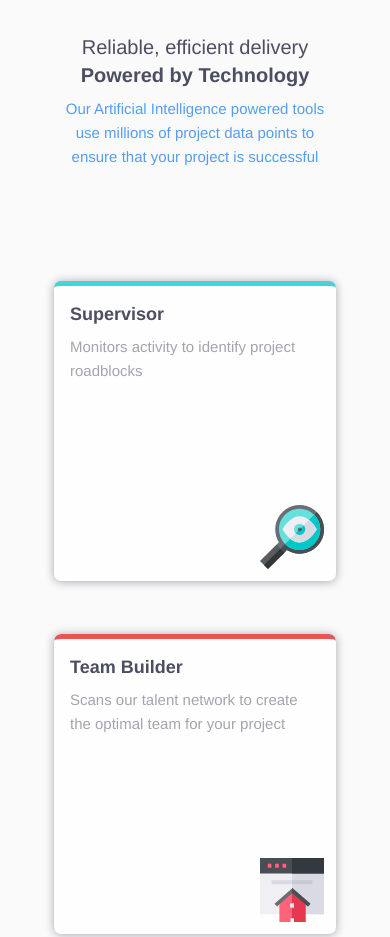
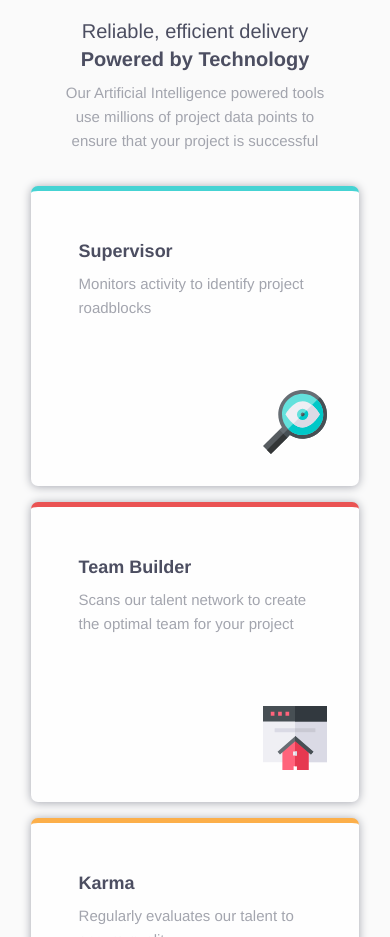
Before and after one commit to TonyOuma/Four-Challenge, a plain HTML site: page four-card-feature-section-master/index.html in a window 390 px wide. Shown: the top 937 px of the page. Drawn offline with Linux system fonts and the light colour scheme.

Commit message:
small screen styling(use media queries)
style small screen view using media queries for site responsiveness in
different media layouts

```diff
--- a/four-card-feature-section-master/assets/sass/layout/_responsive.scss
+++ b/four-card-feature-section-master/assets/sass/layout/_responsive.scss
@@ -1,14 +1,7 @@
 // media-queries
-
 // small only
 @mixin small-only {
     @media screen and (max-width: 39.9375em) {
-        @content;
-    }
-}
-
-@mixin iPad {
-    @media only screen and (min-device-width : 768px) and (max-device-width : 1024px) and (orientation : landscape) {
         @content;
     }
 }
@@ -42,99 +35,16 @@
 }
 
 @include small-only {
-
-    .wrapper {
-        padding: 0 !important;
+    body {
+        padding: 2vh 4vw !important;
     }
-
-    header {
-        padding: 1rem 0;
-
-        .cart-items {
-            top: 21%;
-            right: 16px;
-        }
-
-        nav {
-            display: block;
-
-            img {
-                width: 70%;
-                padding-left: 29%;
-                padding-top: 4px;
-            }
-
-            ul {
-                margin-top: 1.0rem;
-                padding-bottom: 1rem;
-            }
-        }
+    .mar-center {
+        margin: 0 0 !important;
     }
-
-    .product {
-        hr {
-            width: 22.7% !important;
-            margin-left: 51% !important;
-
-        }
-
-        h2 {
-            text-align: center !important;
-        }
-    }
-
-    footer {
-        ul {
-            margin-top: 0;
-        }
-
-        h5 {
-            padding-top: 10px;
-        }
-    }
-
-    .cart {
-        width: 70%;
-    }
-
-    .ps-content {
-        padding: 4% 4% !important;
-
-        h2 {
-            &::after {
-                left: 52% !important;
-                width: 70px !important;
-            }
-
-        }
-    }
-
-    .tag-space {
-        padding: 4% 4% !important;
-    }
-
-    .reviews {
-        padding: 4% 4% !important;
-
-        h2 {
-            &::after {
-                left: 52% !important;
-                width: 70px !important;
-            }
-        }
-    }
-
-    .load a {
-        padding-right: 26% !important;
-    }
-}
-
-@include iPad {
-    header {
-
-
-        nav {
-            display: block !important;
+    main {
+        padding-top: 2vh !important;
+        .card {
+            padding: 2.0rem !important;
         }
     }
 }
--- a/four-card-feature-section-master/assets/sass/pages/_home.scss
+++ b/four-card-feature-section-master/assets/sass/pages/_home.scss
@@ -1,21 +1,21 @@
 body {
     background: $light-gray;
     padding: 2vh 10vw;
+    p {
+        color: $gray-blue;
+        font-size: 15px;
+    }
 }
 
 main {
     padding-top: 5vh;
     margin-bottom: 10vh;
     .card {
+        padding: 2.0rem;
         height: 300px;
         border-radius: 7px;
         border: 0;
         box-shadow: 0 0px 0px $light-gray, 0 .0px 0.00px $light-gray, 0 0px 0.00px $light-gray, 0 0.00px 0.000px $light-gray, 0 0.8px 9.4px $gray-blue, 0 70px 0px $light-gray;
-        // box-shadow: 0 0.01px 0.02px $cyan, 0 0.02px 0.04px $cyan, 0 0.32px 0.32px $cyan, 0 0.32px 0.32px $cyan, 0 0.326px 0.32px $cyan, 0 1.32px 6.32px $cyan;
-        p {
-            color: $gray-blue;
-            font-size: 15px;
-        }
         h4 {
             color: $dark-blue;
             font-weight: 600;
@@ -27,13 +27,10 @@ main {
     margin: 12% 0;
 }
 
-.img-pad {
-    padding-right: 3vw;
-    padding-bottom: 3vw;
-}
-
-%border-top {}
-
+// .img-pad {
+//     padding-right: 3vw;
+//     padding-bottom: 3vw;
+// }
 .red {
     border-top: 5px solid $primary-color !important;
 }
--- a/four-card-feature-section-master/index.html
+++ b/four-card-feature-section-master/index.html
@@ -18,7 +18,7 @@
 
     <header>
         <div class="row expanded">
-            <div class="large-5 medium-5 small-10 float-center text-center">
+            <div class="large-5 medium-5 small-9 float-center text-center">
                 <h2>
                     Reliable, efficient delivery <span>Powered by Technology</span>
                 </h2>
@@ -45,7 +45,6 @@
                 </div>
             </div>
             <div class="columns medium-4 small-12">
-                <div class="card">
                 <div class="card red">
                     <div class="card-section">
                         <h4>Team Builder</h4>
@@ -55,8 +54,6 @@
                         <img src="./assets/images/icon-team-builder.svg" alt="" class="float-right">
                     </div>
                 </div>
-                </div>
-                <div class="card">
                 <div class="card orange">
                     <div class="card-section">
                         <h4>Karma</h4>
@@ -64,7 +61,6 @@
                     </div>
                     <div class="img-pad">
                         <img src="./assets/images/icon-karma.svg" alt="" class="float-right">
-                        </div>
                     </div>
                 </div>
             </div>
```
Also changed, not shown: css/main.min.css, 1 other file. Lines whose indentation alone changed are shown as unchanged.
